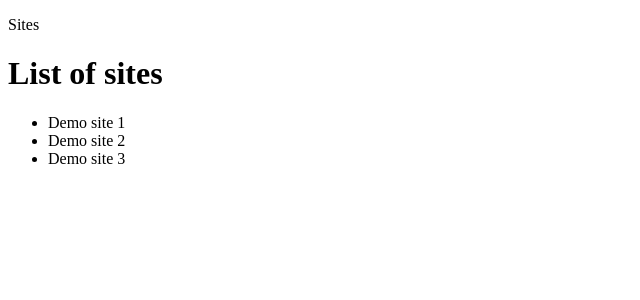
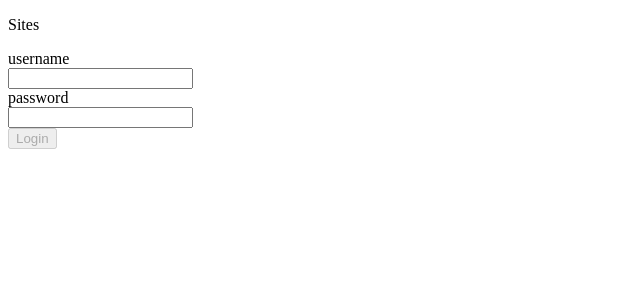
Before and after one commit to Duaahelwa/Axis-project, a React (Create React App) app in the folder guardian-app/: page / in a window 1280 px wide. Shown: the top 300 px of the page, without its empty margins (0-640 px from the left). Built offline with nearby package versions, Linux system fonts and the light colour scheme; data requests are answered from the project's data file.

Commit message:
refactor Login page

```diff
--- a/guardian-app/src/App.js
+++ b/guardian-app/src/App.js
@@ -1,36 +1,24 @@
 import React, { Component } from 'react';
+import Sites from "./pages/Sites";
+import Login from "./pages/Login";
+import GetAllUsers from './components/GetAllUsers';
 
 class App extends Component {
   // Initialize the state
   constructor(props) {
     super(props);
     this.state = {
-      sites: []
+
     }
   }
 
-  componentDidMount() {
-    this.getData();
-  }
-
-  getData = () => {
-    fetch('/sites')
-      .then(res => res.json())
-      .then(sites => this.setState({ sites }))
-      .catch(error => console.error('Error:', error));
-  }
   render() {
-    const { sites } = this.state;
-
+    const { showSites } = this.state;
+    // let show = (showSites) ? <Sites showSites={this.state.showSites} /> : <Login />;
     return (
-      <div className="App">
-        <h1>List of sites</h1>
-        <ul>
-          {sites.map((site)=>
-          <li >{site.title}</li>
-          )}
-        </ul>
-
+      <div>
+        <GetAllUsers  />
+        {/* {show} */}
       </div>
     );
   }
--- /dev/null
+++ b/guardian-app/src/components/GetAllUsers.js
@@ -0,0 +1,35 @@
+import React, { Component } from "react";
+import Login from "../pages/Login";
+
+
+class GetAllUsers extends Component {
+    constructor(props) {
+        super(props);
+        this.state = {
+            users: [],
+        };
+    };
+
+    async componentDidMount() {
+        try {
+            await fetch('/users')
+                .then(res => res.json())
+                .then(users => this.setState({ users }))
+        } catch (error) {
+            console.error('Error:', error);
+        }
+    }
+
+    render() {
+
+            return (
+                <div >
+                   <Login users={this.state.users} />
+                </div>
+            )
+
+
+    }
+}
+
+export default GetAllUsers;
--- a/guardian-app/src/pages/Login.js
+++ b/guardian-app/src/pages/Login.js
@@ -5,56 +5,50 @@ class Login extends Component {
     constructor(props) {
         super(props);
         this.state = {
-            users: [],
             username: '',
             usernameValid: false,
             password: '',
             passwordValid: false,
-            submitDisabled: true,
+            loginDisabled: true,
             hideSites: true,
         };
     };
     handleChangeUsername = (e) => {
         let usernameValid = e.target.value.length > 6 ? true : false;
-        let submitValid = this.state.passwordValid && usernameValid;
+        let loginValid = this.state.passwordValid && usernameValid;
         this.setState({
             username: e.target.value,
             usernameValid: usernameValid,
-            submitDisabled: !submitValid
+            loginDisabled: !loginValid
         })
     };
     handleChangePassword = (e) => {
         let passwordValid = e.target.value.length > 6 ? true : false;
-        let submitValid = this.state.usernameValid && passwordValid;
+        let loginValid = this.state.usernameValid && passwordValid;
         this.setState({
             password: e.target.value,
             passwordValid: passwordValid,
-            submitDisabled: !submitValid
+            loginDisabled: !loginValid
         })
     };
     handleSubmit = (e) => {
         e.preventDefault();
     }
-    async componentDidMount() {
-        try {
-            await fetch('/users')
-                .then(res => res.json())
-                .then(users => this.setState({ users }))
-        } catch (error) {
-            console.error('Error:', error);
-        }
-    }
+
 
     handleClick = (e) => {
         let newHideSites = !this.state.hideSites;
         this.setState({
             hideSites: newHideSites
-        })
+        });
+
+
     }
 
     render() {
-        const { users } = this.state.users;
+        const { users } = this.props.users;
         const { username } = this.state.username;
+
 
         if (this.state.hideSites) {
             return (
@@ -63,7 +57,7 @@ class Login extends Component {
                         <div className="login-form">
 
 
-                            <form onSubmit={this.handleSubmit}>
+                            <form onSubmit={this.handleSubmit.bind(this)}>
                                 <div >
                                     <label>username</label><br />
                                     <input type="text" value={this.state.username} onChange={this.handleChangeUsername} />
@@ -75,7 +69,7 @@ class Login extends Component {
                                 </div>
 
                                 <div className="login-form-submit">
-                                    <input type="submit" value="Login" disabled={this.state.submitDisabled} onClick={this.handleClick} />
+                                    <input type="submit" value="Login" disabled={this.state.loginDisabled} onClick={this.handleClick} />
                                 </div>
 
                             </form>
```
